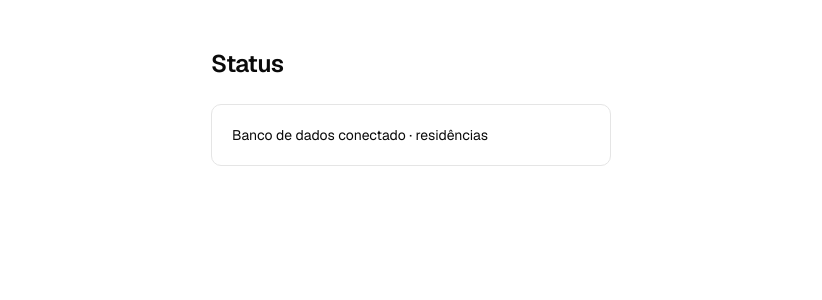
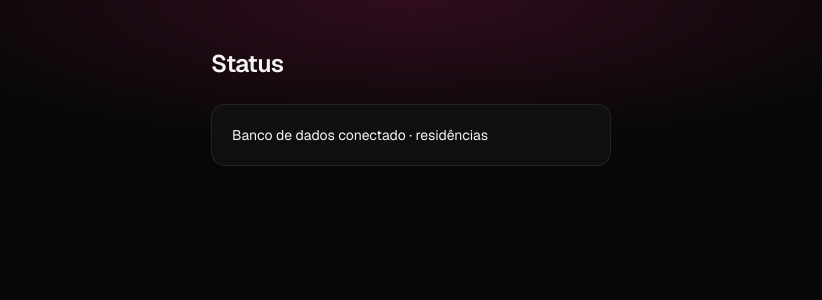
Before and after one commit to lucasjesus06/Kalu-account-management, a Next.js app: page /status in a window 1280 px wide. Shown: the top 300 px of the page, without its empty margins (229-1051 px from the left). Built offline with nearby package versions, Linux system fonts and the light colour scheme; no server answers; the database is empty.

Commit message:
FIN-15: aplica paleta escura, raio e brilho do protótipo ao tema

```diff
--- a/src/app/globals.css
+++ b/src/app/globals.css
@@ -1,7 +1,7 @@
 @import "tailwindcss";
 @import "tw-animate-css";
 
-@custom-variant dark (@media (prefers-color-scheme: dark));
+@custom-variant dark (&:where(.dark, .dark *));
 
 @theme inline {
   --color-background: var(--background);
@@ -21,6 +21,8 @@
   --color-accent: var(--accent);
   --color-accent-foreground: var(--accent-foreground);
   --color-destructive: var(--destructive);
+  --color-success: var(--success);
+  --color-warning: var(--warning);
   --color-border: var(--border);
   --color-input: var(--input);
   --color-ring: var(--ring);
@@ -33,68 +35,50 @@
   --radius-md: calc(var(--radius) - 2px);
   --radius-lg: var(--radius);
   --radius-xl: calc(var(--radius) + 4px);
+  --radius-2xl: calc(var(--radius) + 2px);
 }
 
 :root {
-  --radius: 0.625rem;
-  --background: oklch(1 0 0);
-  --foreground: oklch(0.145 0 0);
-  --card: oklch(1 0 0);
-  --card-foreground: oklch(0.145 0 0);
-  --popover: oklch(1 0 0);
-  --popover-foreground: oklch(0.145 0 0);
-  --primary: oklch(0.205 0 0);
-  --primary-foreground: oklch(0.985 0 0);
-  --secondary: oklch(0.97 0 0);
-  --secondary-foreground: oklch(0.205 0 0);
-  --muted: oklch(0.97 0 0);
-  --muted-foreground: oklch(0.556 0 0);
-  --accent: oklch(0.97 0 0);
-  --accent-foreground: oklch(0.205 0 0);
-  --destructive: oklch(0.577 0.245 27.325);
-  --border: oklch(0.922 0 0);
-  --input: oklch(0.922 0 0);
-  --ring: oklch(0.708 0 0);
-  --chart-1: oklch(0.646 0.222 41.116);
-  --chart-2: oklch(0.6 0.118 184.704);
-  --chart-3: oklch(0.398 0.07 227.392);
-  --chart-4: oklch(0.828 0.189 84.429);
-  --chart-5: oklch(0.769 0.188 70.08);
-}
-
-@media (prefers-color-scheme: dark) {
-  :root {
-    --background: oklch(0.145 0 0);
-    --foreground: oklch(0.985 0 0);
-    --card: oklch(0.205 0 0);
-    --card-foreground: oklch(0.985 0 0);
-    --popover: oklch(0.205 0 0);
-    --popover-foreground: oklch(0.985 0 0);
-    --primary: oklch(0.922 0 0);
-    --primary-foreground: oklch(0.205 0 0);
-    --secondary: oklch(0.269 0 0);
-    --secondary-foreground: oklch(0.985 0 0);
-    --muted: oklch(0.269 0 0);
-    --muted-foreground: oklch(0.708 0 0);
-    --accent: oklch(0.269 0 0);
-    --accent-foreground: oklch(0.985 0 0);
-    --destructive: oklch(0.704 0.191 22.216);
-    --border: oklch(1 0 0 / 10%);
-    --input: oklch(1 0 0 / 15%);
-    --ring: oklch(0.556 0 0);
-    --chart-1: oklch(0.488 0.243 264.376);
-    --chart-2: oklch(0.696 0.17 162.48);
-    --chart-3: oklch(0.769 0.188 70.08);
-    --chart-4: oklch(0.627 0.265 303.9);
-    --chart-5: oklch(0.645 0.246 16.439);
-  }
+  --radius: 0.875rem;
+  --background: oklch(13% 0.004 285);
+  --foreground: oklch(97% 0 0);
+  --card: oklch(17% 0.005 285);
+  --card-foreground: oklch(97% 0 0);
+  --popover: oklch(18% 0.005 285);
+  --popover-foreground: oklch(97% 0 0);
+  --primary: oklch(62% 0.23 5);
+  --primary-foreground: oklch(99% 0 0);
+  --secondary: oklch(22% 0.006 285);
+  --secondary-foreground: oklch(97% 0 0);
+  --muted: oklch(20% 0.005 285);
+  --muted-foreground: oklch(66% 0.01 285);
+  --accent: oklch(24% 0.008 285);
+  --accent-foreground: oklch(97% 0 0);
+  --destructive: oklch(65% 0.21 22);
+  --success: oklch(74% 0.18 150);
+  --warning: oklch(80% 0.15 75);
+  --border: oklch(100% 0 0 / 8%);
+  --input: oklch(100% 0 0 / 12%);
+  --ring: oklch(62% 0.23 5);
+  --chart-1: oklch(62% 0.23 5);
+  --chart-2: oklch(74% 0.18 150);
+  --chart-3: oklch(75% 0.15 70);
+  --chart-4: oklch(65% 0.15 240);
+  --chart-5: oklch(60% 0.02 285);
+  --gradient-glow: radial-gradient(60% 50% at 50% 0%, oklch(62% 0.23 5 / 18%), transparent 70%);
 }
 
 @layer base {
   * {
     @apply border-border outline-ring/50;
   }
+  html {
+    color-scheme: dark;
+  }
   body {
     @apply bg-background text-foreground;
+    background-image: var(--gradient-glow);
+    background-repeat: no-repeat;
+    background-size: 100% 420px;
   }
 }
--- a/src/app/layout.tsx
+++ b/src/app/layout.tsx
@@ -11,17 +11,15 @@ export const metadata: Metadata = {
 export const viewport: Viewport = {
   width: "device-width",
   initialScale: 1,
-  themeColor: [
-    { media: "(prefers-color-scheme: light)", color: "#ffffff" },
-    { media: "(prefers-color-scheme: dark)", color: "#0a0a0a" },
-  ],
+  themeColor: "#08080a",
+  colorScheme: "dark",
 };
 
 export default function RootLayout({ children }: LayoutProps<"/">) {
   return (
     <html
       lang="pt-BR"
-      className={`${GeistSans.variable} ${GeistMono.variable} h-full antialiased`}
+      className={`dark ${GeistSans.variable} ${GeistMono.variable} h-full antialiased`}
     >
       <body className="min-h-full flex flex-col font-sans">{children}</body>
     </html>
```
